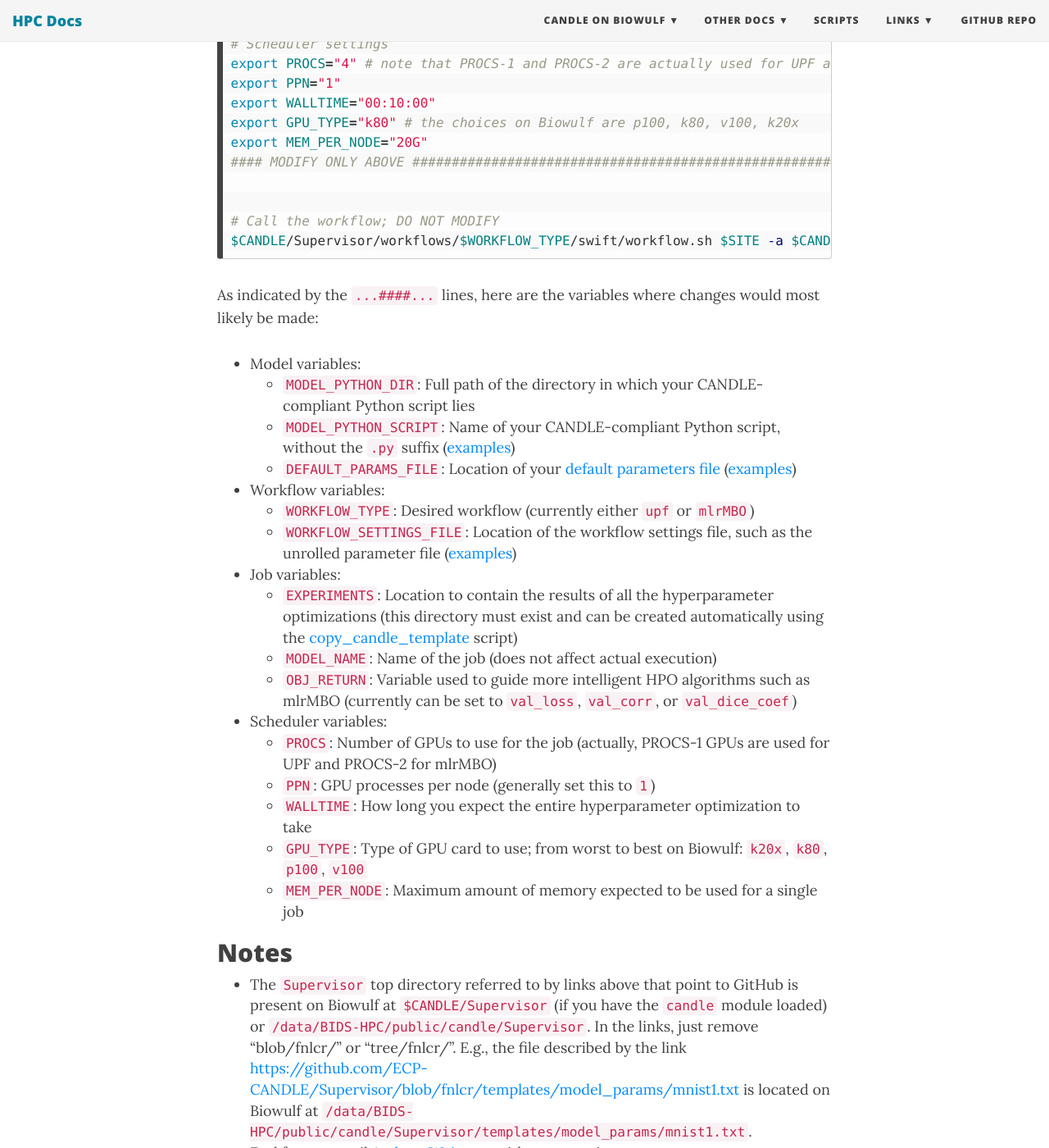
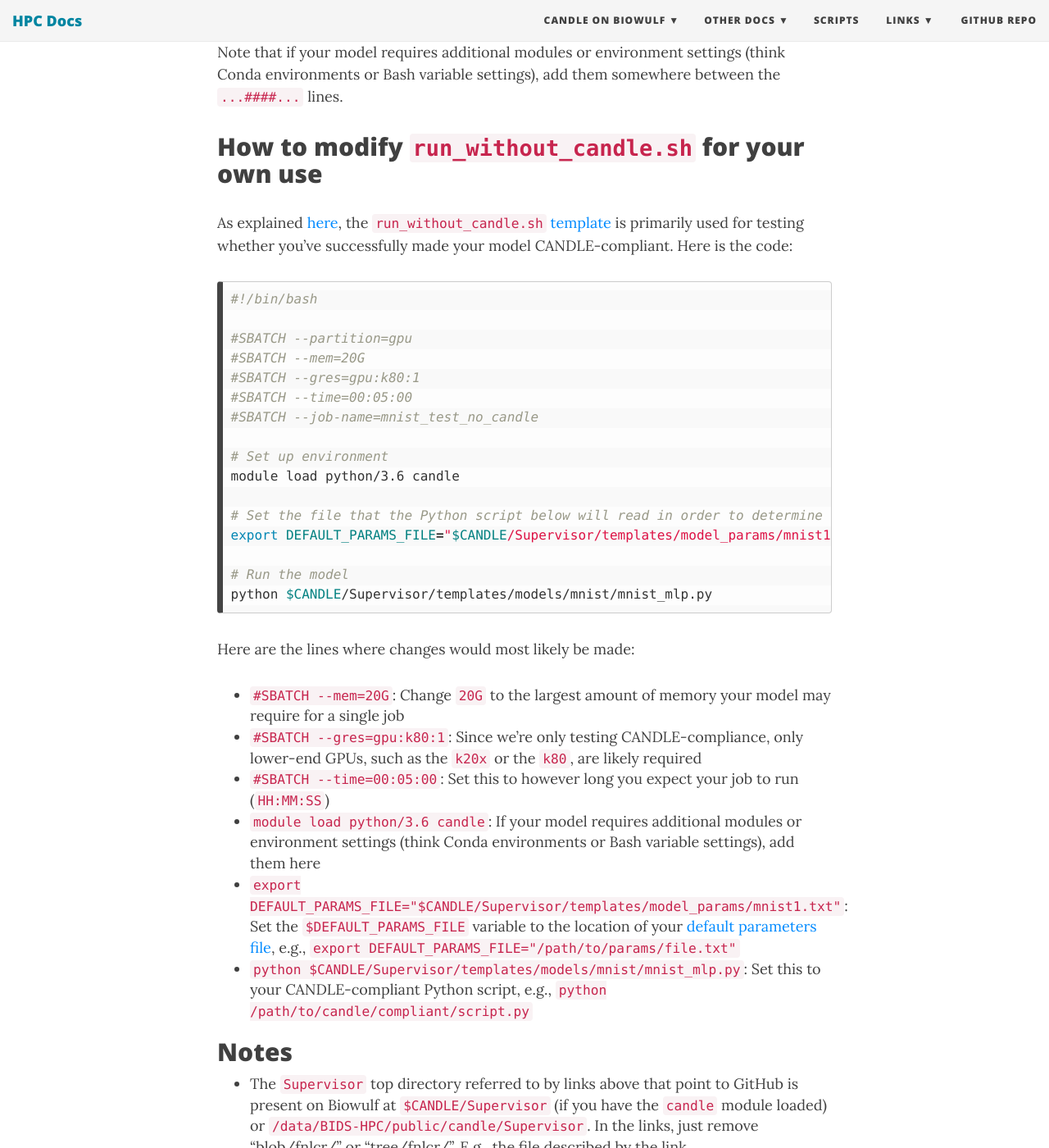
Before and after one commit to CBIIT/fnlcr-bids-hpc, a Jekyll site: the page built from documentation/candle/how_to_modify_the_candle_templates.md, in a window 1280 px wide and 1400 px high, scrolled down 2575 px. Shown: the whole window at 82% size. Built offline with Jekyll 4.4.1, drawn with Linux system fonts in a browser that asks for light colours; nearby versions of some CDN libraries; some of the changed text lies outside the part shown.

Commit message:
Made some minor changes to docs

````diff
--- a/documentation/candle/how_to_modify_the_candle_templates.md
+++ b/documentation/candle/how_to_modify_the_candle_templates.md
@@ -2,39 +2,7 @@
 bigimg: "/img/FNL_ATRF_Pano_4x10.jpg"
 title: How to modify the CANDLE templates
 ---
-The CANDLE templates [run_without_candle.sh](https://github.com/ECP-CANDLE/Supervisor/blob/fnlcr/templates/run_without_candle.sh) and [submit_candle_job.sh](https://github.com/ECP-CANDLE/Supervisor/blob/fnlcr/templates/submit_candle_job.sh) run as-is as examples on the MNIST dataset.  This page will show you how to modify these template scripts for your own use.
-
-## How to modify `run_without_candle.sh` for your own use
-
-As explained [here](https://cbiit.github.io/fnlcr-bids-hpc/documentation/candle/how_to_make_your_code_candle_compliant), the `run_without_candle.sh` [template](https://github.com/ECP-CANDLE/Supervisor/blob/fnlcr/templates/run_without_candle.sh) is primarily used for testing whether you've successfully made your model CANDLE-compliant.  Here is the code:
-
-```bash
-#!/bin/bash
-
-#SBATCH --partition=gpu
-#SBATCH --mem=20G
-#SBATCH --gres=gpu:k80:1
-#SBATCH --time=00:05:00
-#SBATCH --job-name=mnist_test_no_candle
-
-# Set up environment
-module load python/3.6 candle
-
-# Set the file that the Python script below will read in order to determine the model parameters
-export DEFAULT_PARAMS_FILE="$CANDLE/Supervisor/templates/model_params/mnist1.txt"
-
-# Run the model
-python $CANDLE/Supervisor/templates/models/mnist/mnist_mlp.py
-```
-
-Here are the lines where changes would most likely be made:
-
-* `#SBATCH --mem=20G`: Change `20G` to the largest amount of memory your model may require for a single job (i.e., for a single set of hyperparameters)
-* `#SBATCH --gres=gpu:k80:1`: Since we're only testing CANDLE-compliance, only lower-end GPUs, such as the `k20x` or the `k80`, are likely required
-* `#SBATCH --time=00:05:00`: Set this to however long you expect your job to run (`HH:MM:SS`)
-* `module load python/3.6 candle`: If your model requires additional modules or environment settings (think Conda environments or Bash variable settings), add them here
-* `export DEFAULT_PARAMS_FILE="$CANDLE/Supervisor/templates/model_params/mnist1.txt"`: Set the `$DEFAULT_PARAMS_FILE` variable to the location of your [default parameters file](https://cbiit.github.io/fnlcr-bids-hpc/documentation/candle/how_to_make_your_code_candle_compliant), e.g., `export DEFAULT_PARAMS_FILE="/path/to/params/file.txt"`
-* `python $CANDLE/Supervisor/templates/models/mnist/mnist_mlp.py`: Set this to your CANDLE-compliant Python script, e.g., `python /path/to/candle/compliant/script.py`
+The CANDLE templates [submit_candle_job.sh](https://github.com/ECP-CANDLE/Supervisor/blob/fnlcr/templates/submit_candle_job.sh) and [run_without_candle.sh](https://github.com/ECP-CANDLE/Supervisor/blob/fnlcr/templates/run_without_candle.sh) run as-is as examples on the MNIST dataset.  This page will show you how to modify these template scripts for your own use.
 
 ## How to modify `submit_candle_job.sh` for your own use
 
@@ -90,9 +58,43 @@ As indicated by the `...####...` lines, here are the variables where changes wou
 * Scheduler variables:
   * `PROCS`: Number of GPUs to use for the job (actually, PROCS-1 GPUs are used for UPF and PROCS-2 for mlrMBO)
   * `PPN`: GPU processes per node (generally set this to `1`)
-  * `WALLTIME`: How long you expect the entire hyperparameter optimization to take
+  * `WALLTIME`: How long you expect the entire hyperparameter optimization to take (`HH:MM:SS`)
   * `GPU_TYPE`: Type of GPU card to use; from worst to best on Biowulf: `k20x`, `k80`, `p100`, `v100`
-  * `MEM_PER_NODE`: Maximum amount of memory expected to be used for a single job
+  * `MEM_PER_NODE`: Maximum amount of memory expected to be used for a single job (i.e., for a single set of hyperparameters)
+
+Note that if your model requires additional modules or environment settings (think Conda environments or Bash variable settings), add them somewhere between the `...####...` lines.
+
+## How to modify `run_without_candle.sh` for your own use
+
+As explained [here](https://cbiit.github.io/fnlcr-bids-hpc/documentation/candle/how_to_make_your_code_candle_compliant), the `run_without_candle.sh` [template](https://github.com/ECP-CANDLE/Supervisor/blob/fnlcr/templates/run_without_candle.sh) is primarily used for testing whether you've successfully made your model CANDLE-compliant.  Here is the code:
+
+```bash
+#!/bin/bash
+
+#SBATCH --partition=gpu
+#SBATCH --mem=20G
+#SBATCH --gres=gpu:k80:1
+#SBATCH --time=00:05:00
+#SBATCH --job-name=mnist_test_no_candle
+
+# Set up environment
+module load python/3.6 candle
+
+# Set the file that the Python script below will read in order to determine the model parameters
+export DEFAULT_PARAMS_FILE="$CANDLE/Supervisor/templates/model_params/mnist1.txt"
+
+# Run the model
+python $CANDLE/Supervisor/templates/models/mnist/mnist_mlp.py
+```
+
+Here are the lines where changes would most likely be made:
+
+* `#SBATCH --mem=20G`: Change `20G` to the largest amount of memory your model may require for a single job
+* `#SBATCH --gres=gpu:k80:1`: Since we're only testing CANDLE-compliance, only lower-end GPUs, such as the `k20x` or the `k80`, are likely required
+* `#SBATCH --time=00:05:00`: Set this to however long you expect your job to run (`HH:MM:SS`)
+* `module load python/3.6 candle`: If your model requires additional modules or environment settings (think Conda environments or Bash variable settings), add them here
+* `export DEFAULT_PARAMS_FILE="$CANDLE/Supervisor/templates/model_params/mnist1.txt"`: Set the `$DEFAULT_PARAMS_FILE` variable to the location of your [default parameters file](https://cbiit.github.io/fnlcr-bids-hpc/documentation/candle/how_to_make_your_code_candle_compliant), e.g., `export DEFAULT_PARAMS_FILE="/path/to/params/file.txt"`
+* `python $CANDLE/Supervisor/templates/models/mnist/mnist_mlp.py`: Set this to your CANDLE-compliant Python script, e.g., `python /path/to/candle/compliant/script.py`
 
 ## Notes
 
````
Also changed, not shown: documentation/candle/candle_landing_page.md (+1 -1 lines).
